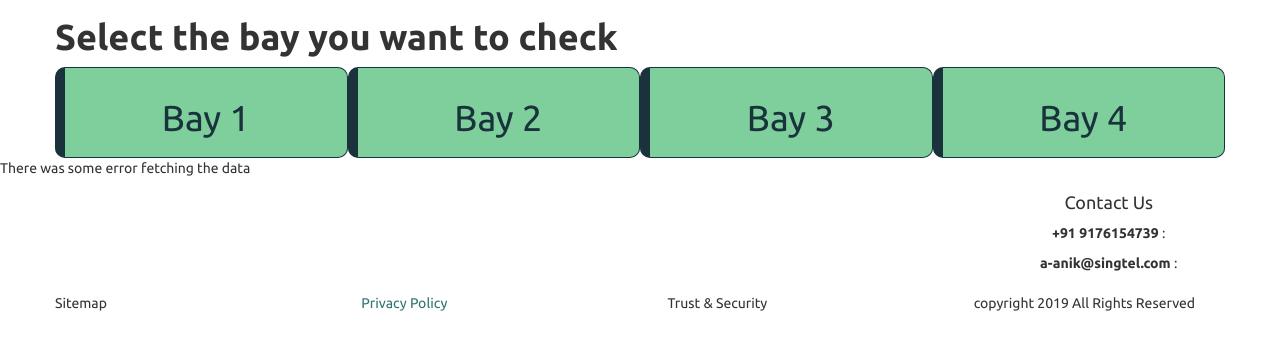
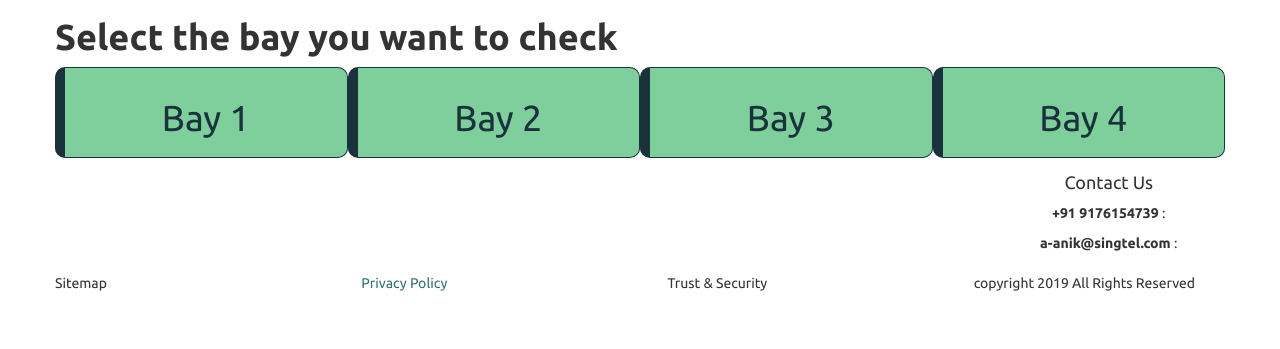
Before and after one commit to an1k/begin, a website: page public/index.html in a window 1280 px wide. Shown: the part 103-452 px from the top of the page. Drawn offline with Linux system fonts and the light colour scheme.

Commit message:
added hidden in error

```diff
--- a/public/index.html
+++ b/public/index.html
@@ -168,7 +168,7 @@
         </div>
 
     -->
-    <div id="display">There was some error fetching the data</div>
+    <div hidden id="display">There was some error fetching the data</div>
         <table id="bay_info" hidden class="table table-hover">
                 <thead>
                   <tr>
```
